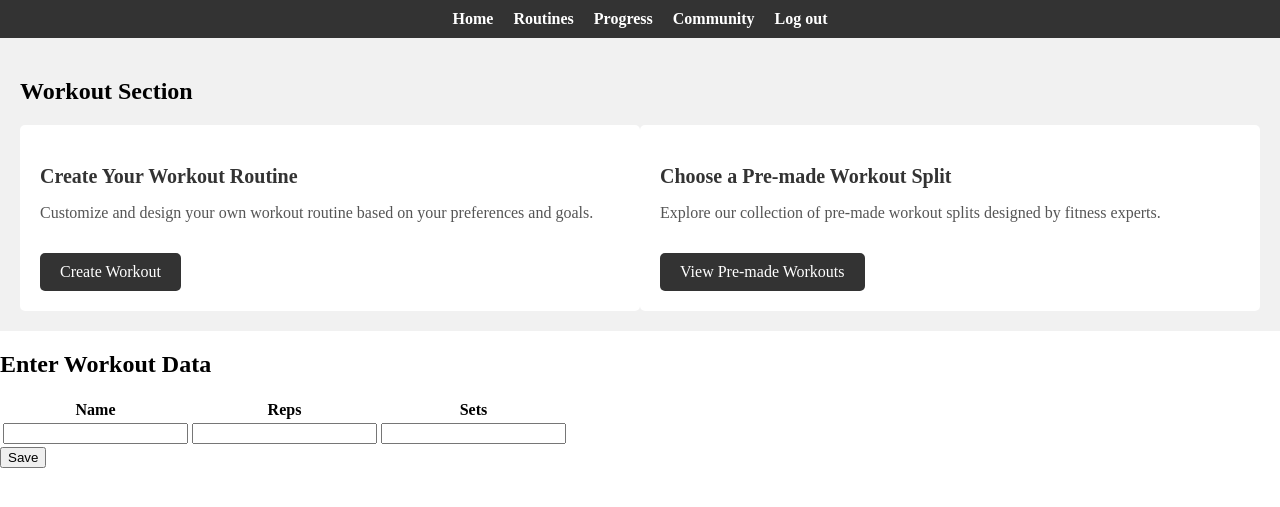
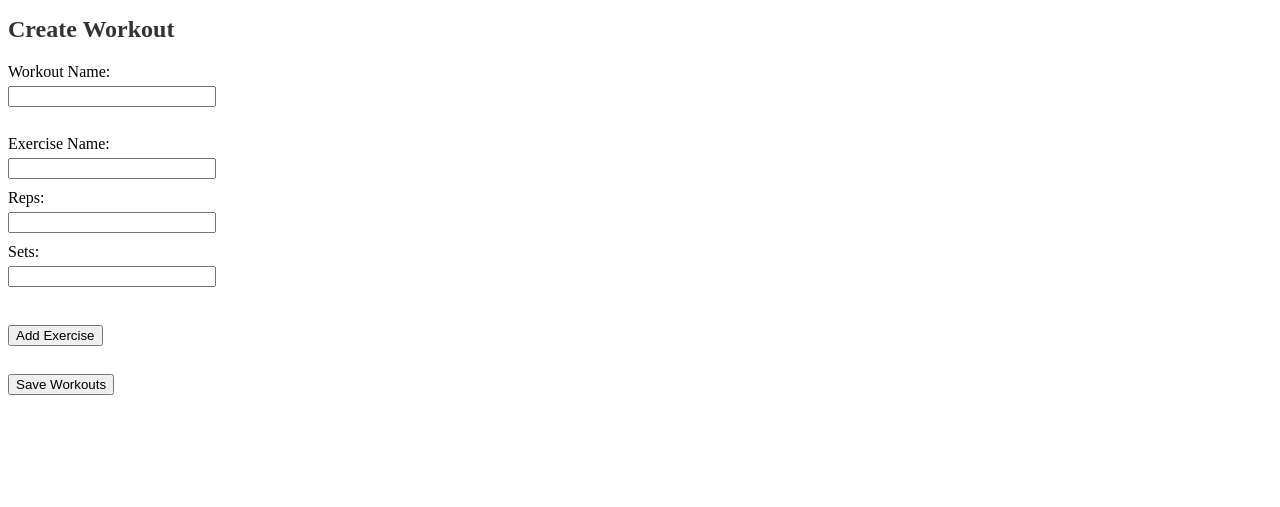
Before and after one commit to IbrahimD0/FitLog, a Flask app: page /workout in a window 1280 px wide. Shown: the top 507 px of the page. Run offline with Flask 3, Linux system fonts and the light colour scheme; the visitor is signed in with stand-in values (Sample User, id 1).

Commit message:
created table for workout, excersie and updated html files

```diff
--- a/app.py
+++ b/app.py
@@ -3,9 +3,7 @@ from flask_sqlalchemy import SQLAlchemy
 from flask_login import UserMixin, login_user, LoginManager, login_required, logout_user, current_user
 from werkzeug.security import generate_password_hash, check_password_hash
 
-
 app = Flask(__name__)
-
 
 app.config['SQLALCHEMY_DATABASE_URI'] = 'sqlite:///users.db'
 app.config['SECRET_KEY'] = 'thisisasecretkey'
@@ -21,19 +19,27 @@ login_manager.login_view = 'login'
 def load_user(user_id):
     return User.query.get(int(user_id))
 
+
+class User(db.Model, UserMixin):
+    id = db.Column(db.Integer, primary_key=True)
+    username = db.Column(db.String(20), nullable=False, unique=True)
+    password = db.Column(db.String(80), nullable=False)
+    workouts = db.relationship('Workout', backref='user')
+
+
 class Workout(db.Model):
+    id = db.Column(db.Integer, primary_key=True)
+    name = db.Column(db.String(20), nullable=False)
+    user_id = db.Column(db.Integer, db.ForeignKey('user.id'))
+    exercises = db.relationship('Exercise', backref='workout', cascade='all, delete-orphan')
+
+
+class Exercise(db.Model):
     id = db.Column(db.Integer, primary_key=True)
     name = db.Column(db.String(20), nullable=False)
     reps = db.Column(db.String(20), nullable=False)
     sets = db.Column(db.String(20), nullable=False)
-    user_id = db.Column(db.Integer, db.ForeignKey('user.id'))
-class User(db.Model, UserMixin):
-    id = db.Column(db.Integer, primary_key=True)
-    username = db.Column(db.String(20), nullable=False, unique=True)
-    password = db.Column(db.String(80), nullable=False)
-    workouts = db.relationship('Workout')
-
-
+    workout_id = db.Column(db.Integer, db.ForeignKey('workout.id'))
 
 
 with app.app_context():
@@ -61,8 +67,6 @@ def login():
     return render_template("login.html", user=current_user)
 
 
-
-
 @app.route('/logout', methods=['GET', 'POST'])
 @login_required
 def logout():
@@ -79,9 +83,9 @@ def signup():
 
         user = User.query.filter_by(username=username).first()
         if user:
-            flash('Email already exists.', category='error')
+            flash('Username already exists.', category='error')
         elif len(username) < 4:
-            flash('username must be greater than 3 characters.', category='error')
+            flash('Username must be greater than 3 characters.', category='error')
         elif password1 != password2:
             flash('Passwords don\'t match.', category='error')
         elif len(password1) < 7:
@@ -92,32 +96,48 @@ def signup():
 
             db.session.add(new_user)
             db.session.commit()
-            login_user(user, remember=True)
+            login_user(new_user, remember=True)
 
             flash('Account created!', category='success')
             return redirect(url_for('login'))
 
     return render_template('signup.html')
 
+
 @app.route('/homepage', methods=['GET', 'POST'])
 def homepage():
     return render_template('homepage.html')
+
+
 @app.route('/workout', methods=['GET', 'POST'])
+@login_required
 def work_out():
     if request.method == "POST":
-        name = request.form.get('name')
-        reps = request.form.get('reps')
-        sets = request.form.get('sets')
+        workoutNames = request.form.getlist('workoutName')
+        exerciseNames = request.form.getlist('name[]')
+        reps = request.form.getlist('reps[]')
+        sets = request.form.getlist('sets[]')
 
-        workouts = Workout(name=name, reps=reps, sets=sets, user_id = current_user.id)
-        db.session.add(workouts)
-        db.session.commit()
-    return render_template('workout.html',user=current_user)
+        for i in range(len(workoutNames)):
+            workout = Workout(name=workoutNames[i], user_id=current_user.id)
+            db.session.add(workout)
+            db.session.commit()
+
+            for j in range(len(exerciseNames)):
+                exercise = Exercise(name=exerciseNames[j], reps=reps[j], sets=sets[j], workout_id=workout.id)
+                db.session.add(exercise)
+                db.session.commit()
+
+        flash('Workouts saved successfully!', category='success')
+
+    return render_template('workout.html', user=current_user)
+
+
 
 @app.route('/progress', methods=['GET', 'POST'])
 def display_workouts():
+    return render_template('progress.html', user=current_user)
 
 
-    return render_template('progress.html', user=current_user)
 if __name__ == "__main__":
     app.run(debug=True)
--- a/static/workout.css
+++ b/static/workout.css
@@ -1,77 +1,21 @@
-/* Reset default margin and padding */
-body, header, nav, ul, li {
-  margin: 0;
-  padding: 0;
+/* Style the form elements */
+label {
+  display: block;
+  margin-bottom: 5px;
 }
 
-/* Style the header background and add spacing */
-header {
-  background-color: #333;
-  padding: 10px;
-}
-
-/* Style the navigation bar */
-nav ul {
-  list-style-type: none;
-  display: flex;
-  justify-content: center;
-}
-
-nav ul li {
-  margin: 0 10px;
-}
-
-nav ul li a {
-  color: #fff;
-  text-decoration: none;
-  font-weight: bold;
-}
-
-nav ul li a:hover {
-  color: #ff0000;
-}
-
-.workout-section {
-  background-color: #f1f1f1;
-  padding: 20px;
-}
-
-.workout-options {
-  display: flex;
-  justify-content: space-between;
-  margin-top: 20px;
-}
-
-.create-workout,
-.premade-workout {
-  background-color: #fff;
-  padding: 20px;
-  border-radius: 5px;
-  width: 48%;
-}
-
-.create-workout h3,
-.premade-workout h3 {
-  color: #333;
-  font-size: 20px;
+input[type="text"] {
+  width: 200px;
   margin-bottom: 10px;
 }
 
-.create-workout p,
-.premade-workout p {
-  color: #555;
+button {
+  margin-top: 10px;
 }
 
-.btn {
-  display: inline-block;
-  padding: 10px 20px;
-  background-color: #333;
-  color: #fff;
-  text-decoration: none;
-  border-radius: 5px;
-  margin-top: 15px;
+/* Additional styles specific to the workout page */
+h1 {
+  color: #333;
+  font-size: 24px;
+  margin-bottom: 20px;
 }
-
-.btn:hover {
-  background-color: #555;
-}
--- a/templates/workout.html
+++ b/templates/workout.html
@@ -1,59 +1,47 @@
 <!DOCTYPE html>
 <html>
 <head>
-  <title>Your Workout Tracking Website</title>
-  <link rel="stylesheet" type="text/css" href="static/workout.css">
+    <title>Create Workout</title>
+    <link rel="stylesheet" type="text/css" href="{{ url_for('static', filename='workout.css') }}">
 </head>
 <body>
-  <header>
-    <nav>
-      <ul>
-        <li><a href="/homepage">Home</a></li>
-        <li><a href="#">Routines</a></li>
-        <li><a href="/progress">Progress</a></li>
-        <li><a href="#">Community</a></li>
-        <li><a href="login.html">Log out</a></li>
-      </ul>
-    </nav>
-  </header>
+    <h1>Create Workout</h1>
 
-  <div class="workout-section">
-    <h2>Workout Section</h2>
-    <div class="workout-options">
-      <div class="create-workout">
-        <h3>Create Your Workout Routine</h3>
-        <p>Customize and design your own workout routine based on your preferences and goals.</p>
-        <a href="#" class="btn">Create Workout</a>
-      </div>
-      <div class="premade-workout">
-        <h3>Choose a Pre-made Workout Split</h3>
-        <p>Explore our collection of pre-made workout splits designed by fitness experts.</p>
-        <a href="#" class="btn">View Pre-made Workouts</a>
-      </div>
-    </div>
-  </div>
-  <div>
-      <h2>Enter Workout Data</h2>
-      <form action="/workout" method="post">
-        <table>
-          <tr>
-            <th>Name</th>
-            <th>Reps</th>
-            <th>Sets</th>
-          </tr>
-          <tr>
-            <td><input type="text" name="name" required></td>
-            <td><input type="text" name="reps" required></td>
-            <td><input type="text" name="sets" required></td>
-          </tr>
-        </table>
-        <input type="submit" value="Save">
-  </form>
+    <form action="{{ url_for('work_out') }}" method="POST">
+        <label for="workoutName">Workout Name:</label>
+        <input type="text" id="workoutName" name="workoutName" required>
+        <br><br>
+        <div id="exercisesContainer">
+            <div class="exercise">
+                <label for="exerciseName">Exercise Name:</label>
+                <input type="text" id="exerciseName" name="name[]" required>
+                <label for="reps">Reps:</label>
+                <input type="text" id="reps" name="reps[]" required>
+                <label for="sets">Sets:</label>
+                <input type="text" id="sets" name="sets[]" required>
+                <br><br>
+            </div>
+        </div>
+        <button type="button" onclick="addExercise()">Add Exercise</button>
+        <br><br>
+        <button type="submit">Save Workouts</button>
+    </form>
 
-  </div>
-
-
-  <!-- Rest of your website content -->
-
+    <script>
+        function addExercise() {
+            var exerciseDiv = document.createElement("div");
+            exerciseDiv.classList.add("exercise");
+            exerciseDiv.innerHTML = `
+                <label>Exercise Name:</label>
+                <input type="text" name="name[]" required>
+                <label>Reps:</label>
+                <input type="text" name="reps[]" required>
+                <label>Sets:</label>
+                <input type="text" name="sets[]" required>
+                <br><br>
+            `;
+            document.getElementById("exercisesContainer").appendChild(exerciseDiv);
+        }
+    </script>
 </body>
 </html>
```
Also changed, not shown: static/progress.css (+19 -0 lines), templates/progress.html (+17 -11 lines).
